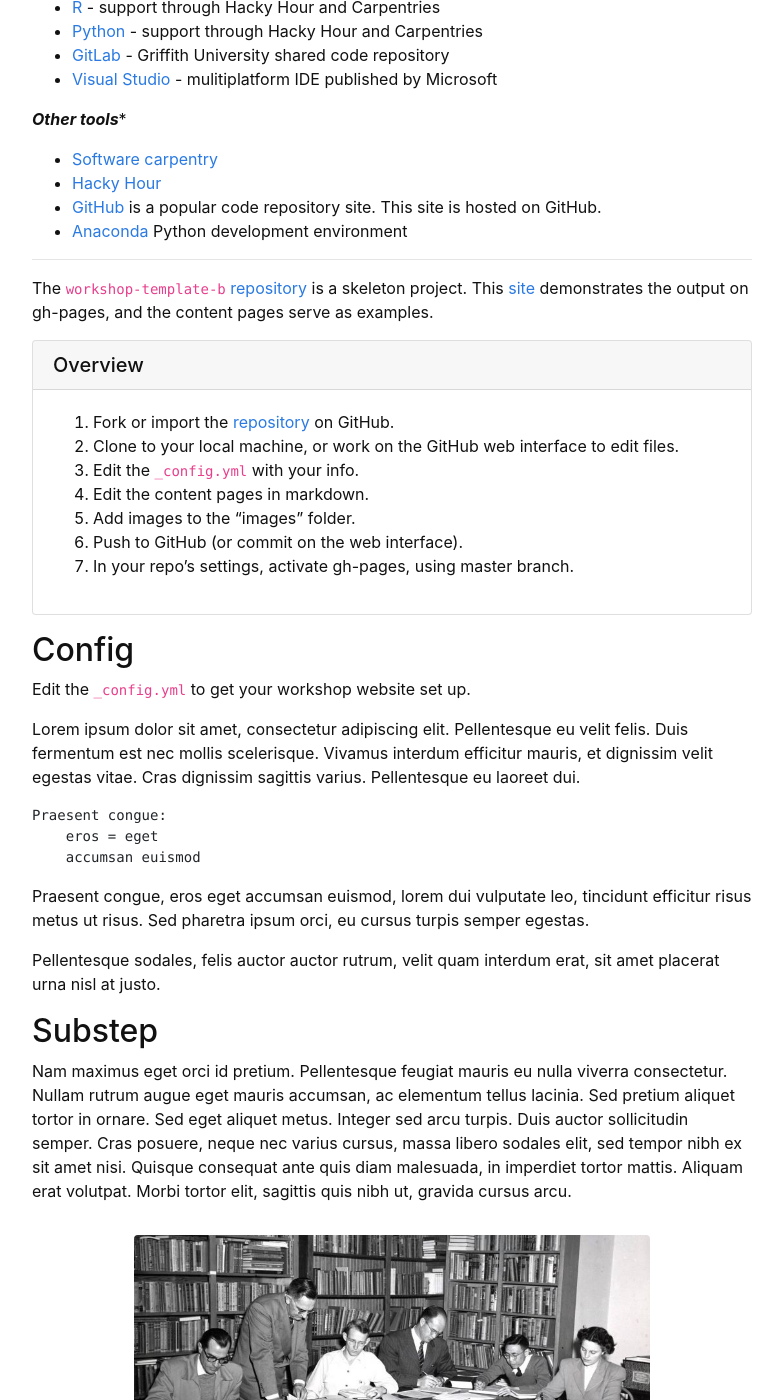
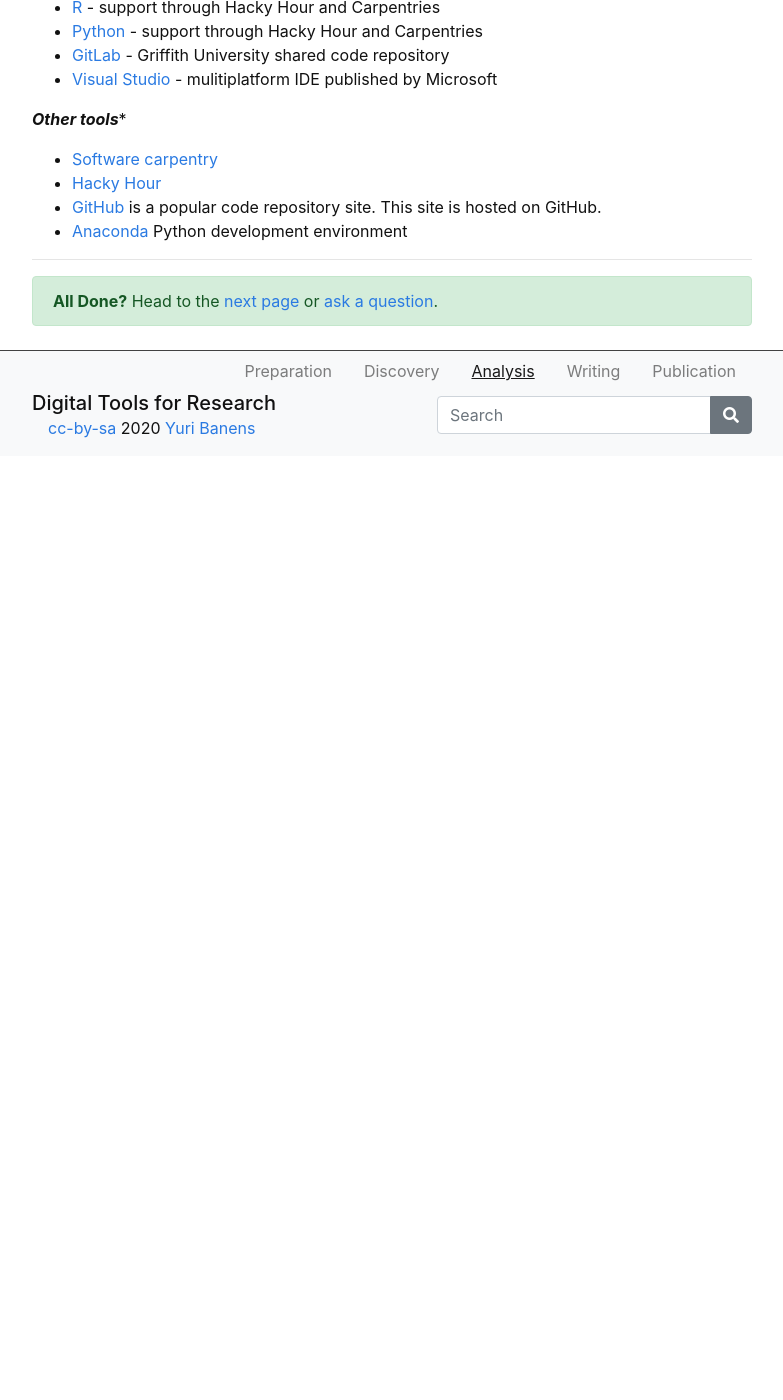
Before and after one commit to ybanens/digital-tools, a Jekyll site: the page built from content/3-analysis.md, in a window 1280 px wide and 1400 px high, scrolled down 1620 px. Shown: the whole window, without its empty margins (248-1031 px from the left). Built offline with Jekyll 4.4.1, drawn with Linux system fonts in a browser that asks for light colours; after the commit the page ends 2076 px from its top, so only the background shows below that; some of the changed text lies outside the part shown.

Commit message:
Added link to padlet

````diff
--- a/content/3-analysis.md
+++ b/content/3-analysis.md
@@ -76,44 +76,6 @@ The tools
 
 ---
 
-
-The `workshop-template-b` [repository](https://github.com/evanwill/workshop-template-b) is a skeleton project.
-This [site](https://evanwill.github.io/workshop-template-b/) demonstrates the output on gh-pages, and the content pages serve as examples.
-
-{% capture text %}
-1. Fork or import the [repository](https://github.com/evanwill/workshop-template-b) on GitHub.
-2. Clone to your local machine, or work on the GitHub web interface to edit files.
-3. Edit the `_config.yml` with your info.
-4. Edit the content pages in markdown.
-5. Add images to the "images" folder.
-5. Push to GitHub (or commit on the web interface).
-6. In your repo's settings, activate gh-pages, using master branch.{% endcapture %}
-{% include card.md header="Overview" text=text %}
-
-## Config
-
-Edit the `_config.yml` to get your workshop website set up.
-
-Lorem ipsum dolor sit amet, consectetur adipiscing elit.
-Pellentesque eu velit felis.
-Duis fermentum est nec mollis scelerisque. Vivamus interdum efficitur mauris, et dignissim velit egestas vitae.
-Cras dignissim sagittis varius. Pellentesque eu laoreet dui.
-
-```
-Praesent congue:
-    eros = eget
-    accumsan euismod
-```
-
-Praesent congue, eros eget accumsan euismod, lorem dui vulputate leo, tincidunt efficitur risus metus ut risus.
-Sed pharetra ipsum orci, eu cursus turpis semper egestas.
-
-> Pellentesque sodales, felis auctor auctor rutrum, velit quam interdum erat, sit amet placerat urna nisl at justo.
-
-## Substep
-
-Nam maximus eget orci id pretium. Pellentesque feugiat mauris eu nulla viverra consectetur. Nullam rutrum augue eget mauris accumsan, ac elementum tellus lacinia. Sed pretium aliquet tortor in ornare. Sed eget aliquet metus. Integer sed arcu turpis. Duis auctor sollicitudin semper. Cras posuere, neque nec varius cursus, massa libero sodales elit, sed tempor nibh ex sit amet nisi. Quisque consequat ante quis diam malesuada, in imperdiet tortor mattis. Aliquam erat volutpat. Morbi tortor elit, sagittis quis nibh ut, gravida cursus arcu.
-
-{% include figure.html img="uidaho-workshop.jpg" alt="workshop scene" caption="Be sure to replace all the example values!" width="75%" %}
-
-Ut dapibus lectus tristique efficitur dictum. Quisque efficitur ornare sagittis. Donec ex sem, volutpat quis scelerisque quis, scelerisque non neque. Vivamus convallis felis vel eros pulvinar faucibus. Aliquam finibus pretium odio a pharetra. Nullam ac commodo magna. Fusce et feugiat sem. Nunc vitae scelerisque metus. Aenean sodales placerat mi in aliquet. Curabitur pulvinar auctor mauris quis faucibus. Ut commodo imperdiet ante, at dignissim tellus ultricies ut. Donec at lacus ultrices sem vulputate semper. Donec commodo porta nunc, non tristique mi interdum quis. Phasellus rhoncus bibendum ipsum, ac malesuada augue pulvinar et. Etiam finibus lacus massa, sit amet faucibus lorem consequat sit amet.
+{% capture text %}**All Done?** Head to the [next page](4-writing.html) or [ask a question](https://griffithu.padlet.org/y_banens1/60je7s1g90b3f69h).
+{% endcapture %}
+{% include alert.md text=text color="success" %}
````
Also changed, not shown: images/tool-freq-dist.png (added), 1 other file.
